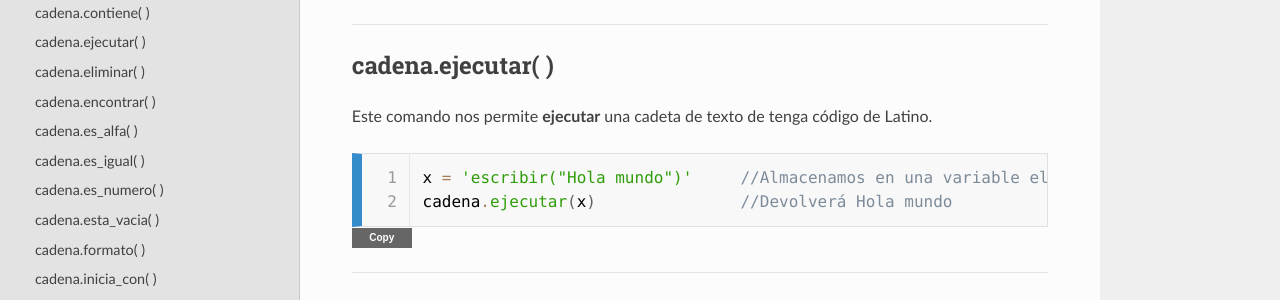
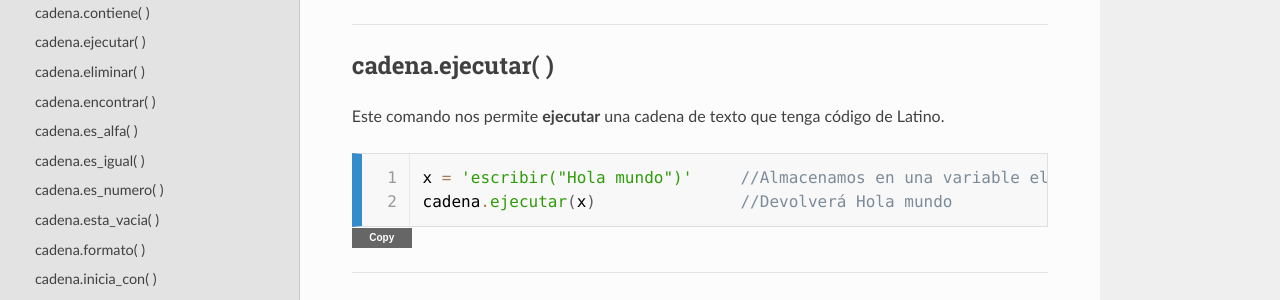
Before and after one commit to LatinoDocs/Manual-Latino, a Sphinx documentation site: the page built from docs/librerias/Cadena.rst, in a window 1280 px wide and 900 px high, scrolled down 2998 px. Shown: the part 151-451 px from the top of the window. Built offline with Sphinx 7.4.7 and the Read the Docs theme 2.0.0, drawn with Linux system fonts in a browser that asks for light colours; comment, search, counter and statistics services are not loaded.

Commit message:
Arreglo de falta ortografica

```diff
--- a/docs/librerias/Cadena.rst
+++ b/docs/librerias/Cadena.rst
@@ -156,7 +156,7 @@ Este comando nos permite **verificar** si existe una **coincidencia** del texto
 
 cadena.ejecutar\( \)
 -------------------------------------------
-Este comando nos permite **ejecutar** una cadeta de texto de tenga código de Latino.
+Este comando nos permite **ejecutar** una cadena de texto que tenga código de Latino.
 
 .. raw:: html
 
```
